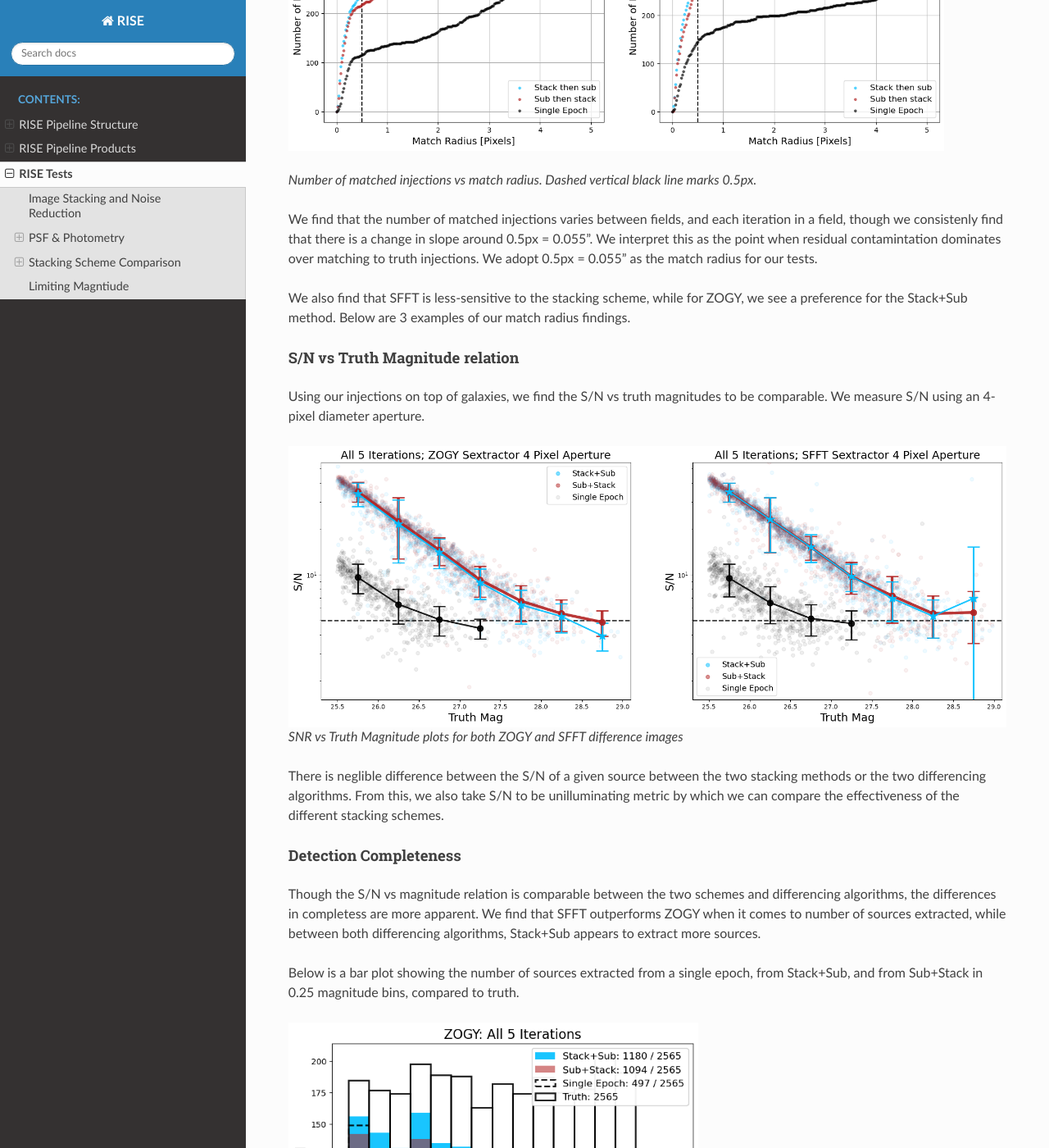
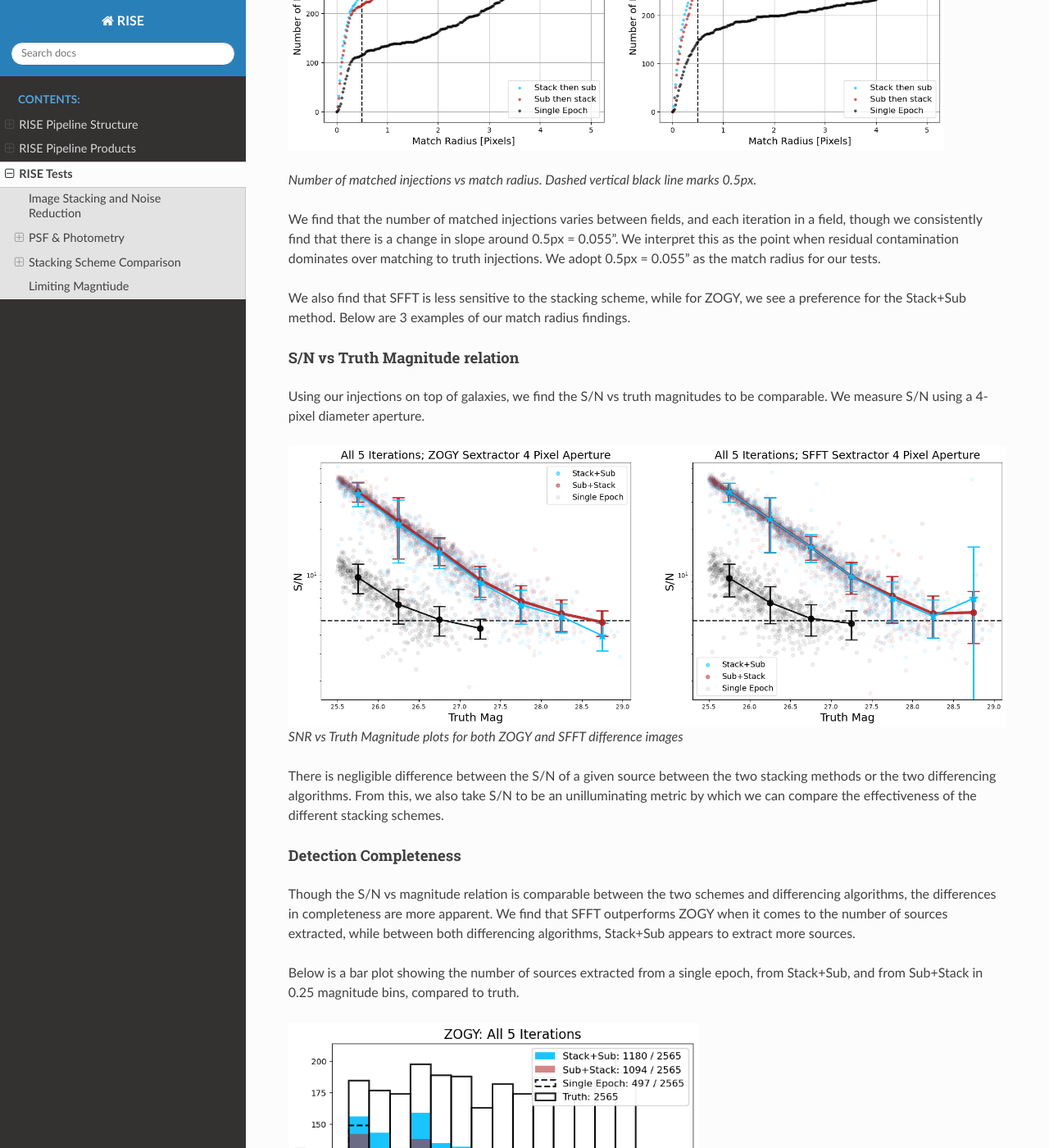
Before and after one commit to joseph-santana/RISE-docs, a Sphinx documentation site: the page built from source/tests.rst, in a window 1280 px wide and 1400 px high, scrolled down 6375 px. Shown: the whole window at 82% size. Built offline with Sphinx 7.4.7 and the Read the Docs theme 3.1.0, drawn with Linux system fonts in a browser that asks for light colours; some of the changed text lies outside the part shown.

Commit message:
Update stacking scheme tests

```diff
--- a/source/tests.rst
+++ b/source/tests.rst
@@ -58,19 +58,19 @@
 ==========================
 
 We tested the order in which we stack and subtract. More info on the two stacking methods can be found on the :doc:`pipeline_structure` page.
-With the recent launch of the Roman Space Telescope, we eagerly await commissioning and early science data to perform analysis on real data.
-In the mean time, our tests use the OpenUniverse2024 (OU24) simulated Roman data.
+With the recent launch of the Roman Space Telescope, we eagerly await commissioning and early science data to perform analyses on real data.
+In the meantime, our tests use the OpenUniverse2024 (OU24) simulated Roman data.
 
 Open Universe 2024 Simulations
 ------------------------------
 
-To test the efficacy of the two methods, we injected fake sources with randomly generated magnitudes between 25.5 and 29 into galaxies within the OU24 simualations.
+To test the efficacy of the two methods, we injected fake sources with randomly generated magnitudes between 25.5 and 29 into galaxies within the OU24 simulations.
 We tested to see which stacking and subtracting strategy had the least amount of noise, extracted the most sources (highest completeness), and had a fainter S/N vs truth magnitude relation.
 
 Background Noise
 ^^^^^^^^^^^^^^^^
 
-We find differences in background noise between the stacking schemes and the differencing algorithms to be neglible.
+We find differences in background noise between the stacking schemes and the differencing algorithms to be negligible.
 The difference in background noise between the most and least noisy image is <1.5%.
 
 .. figure:: /images/noise_comparison.png
@@ -78,17 +78,17 @@
 
     Noise comparison between varying stacking scheme and differencing algorithm.
 
-While Sub+Stack is less noisy than Stack+Sub for both SFFT and ZOGY differences, the difference is largely neglible.
-From this, we take background noise to be unilluminating metric by which we can compare the effectiveness of the different stacking schemes.
+While Sub+Stack is less noisy than Stack+Sub for both SFFT and ZOGY differences, the difference is largely negligible.
+From this, we take background noise to be an unilluminating metric by which we can compare the effectiveness of the different stacking schemes.
 
 Injections
 ^^^^^^^^^^
 
 To choose candidate galaxies to inject into, we used the truth catalog to identify galaxies that had flux counts above some threshold to exclude particularly faint galaxies.
-We somewhat aribitratily choose this threshold to be 10,000 counts.
+We somewhat arbitrarily chose this threshold to be 10,000 counts.
 We then made a full-coverage cut, using only galaxies that had coverage in all epochs that were used in both the science and reference image stacks.
 
-For these injections atop of galaxies, we use an 8-stack science image, and a 16-stack reference.
+For these injections atop galaxies, we use an 8-stack science image and a 16-stack reference.
 
 |sci_image_injections| |diff_image_injections|
 
@@ -126,38 +126,38 @@
 .. |match_vs_rad_ex3| image:: /images/match_vs_rad_iter5.png
    :width: 800
 
-We find that the number of matched injections varies between fields, and each iteration in a field, though we consistenly find that there is a change in slope around 0.5px = 0.055".
-We interpret this as the point when residual contamintation dominates over matching to truth injections.
+We find that the number of matched injections varies between fields, and each iteration in a field, though we consistently find that there is a change in slope around 0.5px = 0.055".
+We interpret this as the point when residual contamination dominates over matching to truth injections.
 We adopt 0.5px = 0.055" as the match radius for our tests.
 
-We also find that SFFT is less-sensitive to the stacking scheme, while for ZOGY, we see a preference for the Stack+Sub method.
+We also find that SFFT is less sensitive to the stacking scheme, while for ZOGY, we see a preference for the Stack+Sub method.
 Below are 3 examples of our match radius findings.
 
 S/N vs Truth Magnitude relation
 ^^^^^^^^^^^^^^^^^^^^^^^^^^^^^^^
 
 Using our injections on top of galaxies, we find the S/N vs truth magnitudes to be comparable.
-We measure S/N using an 4-pixel diameter aperture.
+We measure S/N using a 4-pixel diameter aperture.
 
 .. figure:: /images/091126/snr_fig.png
     :width: 1000px
 
     SNR vs Truth Magnitude plots for both ZOGY and SFFT difference images
 
-There is neglible difference between the S/N of a given source between the two stacking methods or the two differencing algorithms.
-From this, we also take S/N to be unilluminating metric by which we can compare the effectiveness of the different stacking schemes.
+There is negligible difference between the S/N of a given source between the two stacking methods or the two differencing algorithms.
+From this, we also take S/N to be an unilluminating metric by which we can compare the effectiveness of the different stacking schemes.
 
 Detection Completeness
 ^^^^^^^^^^^^^^^^^^^^^^
 
-Though the S/N vs magnitude relation is comparable between the two schemes and differencing algorithms, the differences in completess are more apparent.
-We find that SFFT outperforms ZOGY when it comes to number of sources extracted, while between both differencing algorithms, Stack+Sub appears to extract more sources.
+Though the S/N vs magnitude relation is comparable between the two schemes and differencing algorithms, the differences in completeness are more apparent.
+We find that SFFT outperforms ZOGY when it comes to the number of sources extracted, while between both differencing algorithms, Stack+Sub appears to extract more sources.
 
 Below is a bar plot showing the number of sources extracted from a single epoch, from Stack+Sub, and from Sub+Stack in 0.25 magnitude bins, compared to truth.
 
 |zogy_bar| |sfft_bar|
 
-*Sextractor detections above 5σ. Number of detections in each stacking scheme compared to truth in 0.25 magntiude bins*
+*Sextractor detections above 5σ. Number of detections in each stacking scheme compared to truth in 0.25 magnitude bins*
 
 .. |zogy_bar| image:: /images/091126/zogy_bar.png
    :width: 500
@@ -177,14 +177,14 @@
 .. |sfft_completeness| image:: /images/091126/sfft_completeness.png
    :width: 500
 
-We see that SFFT outperforms ZOGY in terms of number of sources extracted, while Stack+Sub outperforms Sub+Stack using SFFT.
+We see that SFFT outperforms ZOGY in terms of the number of sources extracted, while Stack+Sub outperforms Sub+Stack using SFFT.
 The stacking scheme comparison is less clear with ZOGY, though if real Roman behaves like the OU24 simulations,
 RAPID and RISE are both poised to downselect the differencing algorithm to SFFT.
 
 Conclusions
 ^^^^^^^^^^^
 
-From these analyses, it is clear that Stack+Sub slightly outperforms Sub+Stack when comes to the number of sources extracted, while SFFT outperforms ZOGY,
+From these analyses, it is clear that Stack+Sub slightly outperforms Sub+Stack when it comes to the number of sources extracted, while SFFT outperforms ZOGY,
 likely due to the undersampled PSF models that are used as inputs in ZOGY
 
 Roman Data
```
Also changed, not shown: other parts of source/tests.rst (+2 -2 lines).
